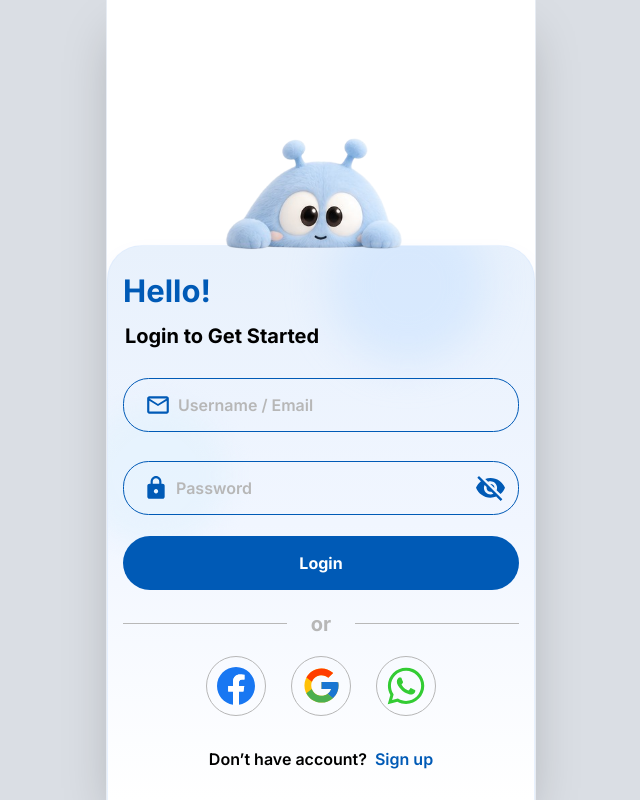
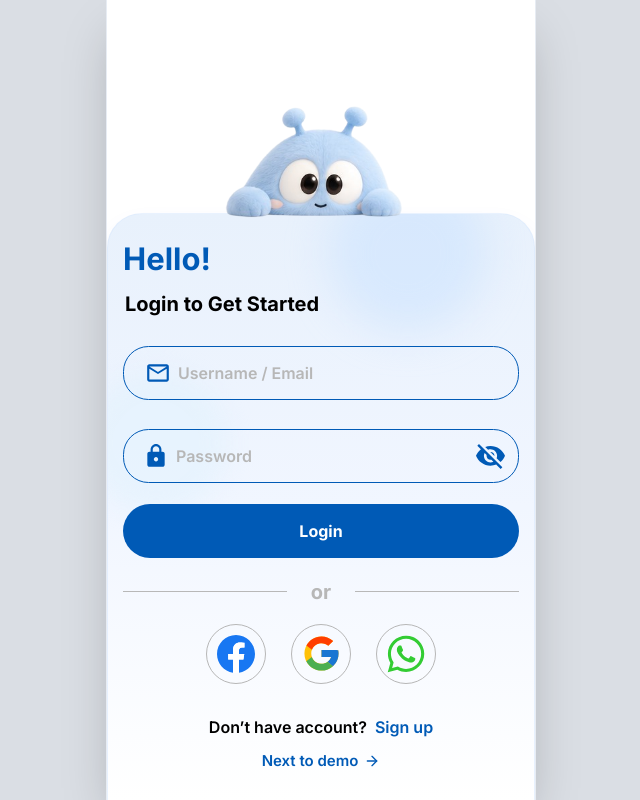
Before and after one commit to XnonXte/HYO, a React (Vite) app: page / in a window 1280 px wide. Shown: the whole page, without its empty margins (319-959 px from the left). Built offline with nearby package versions, Linux system fonts and the light colour scheme; no server answers.

Commit message:
feat: Add demo profile button to LoginScreen for easier access

```diff
--- a/src/components/screens/LoginScreen.tsx
+++ b/src/components/screens/LoginScreen.tsx
@@ -1,5 +1,5 @@
 import { useState, type FC, type FormEvent } from "react";
-import { Eye } from "lucide-react";
+import { ArrowRight, Eye } from "lucide-react";
 import { MascotSprite } from "../common/MascotSprite";
 
 interface LoginScreenProps {
@@ -27,7 +27,7 @@ export const LoginScreen: FC<LoginScreenProps> = ({ onLogin }) => {
   return (
     <div className="relative w-full h-full overflow-y-auto no-scrollbar bg-white flex flex-col">
       {/* Top space with the mascot peeking over the card */}
-      <div className="relative grow-0 shrink basis-[265px] min-h-[141px]">
+      <div className="relative grow-0 shrink basis-[265px] min-h-[125px]">
         <div className="absolute left-1/2 -translate-x-1/2 -bottom-[22px] z-10">
           <MascotSprite pose="peek" alt="HYO mascot peeking" />
         </div>
@@ -137,6 +137,16 @@ export const LoginScreen: FC<LoginScreenProps> = ({ onLogin }) => {
             Sign up
           </button>
         </p>
+
+        {/* Skip login and open the app with the demo profile */}
+        <button
+          type="button"
+          onClick={onLogin}
+          className="relative self-center mt-3 flex items-center gap-1.5 font-['Inter'] font-semibold text-[15px] leading-5 text-[#005ab6] hover:underline underline-offset-4"
+        >
+          Next to demo
+          <ArrowRight className="size-4" />
+        </button>
       </section>
     </div>
   );
```
